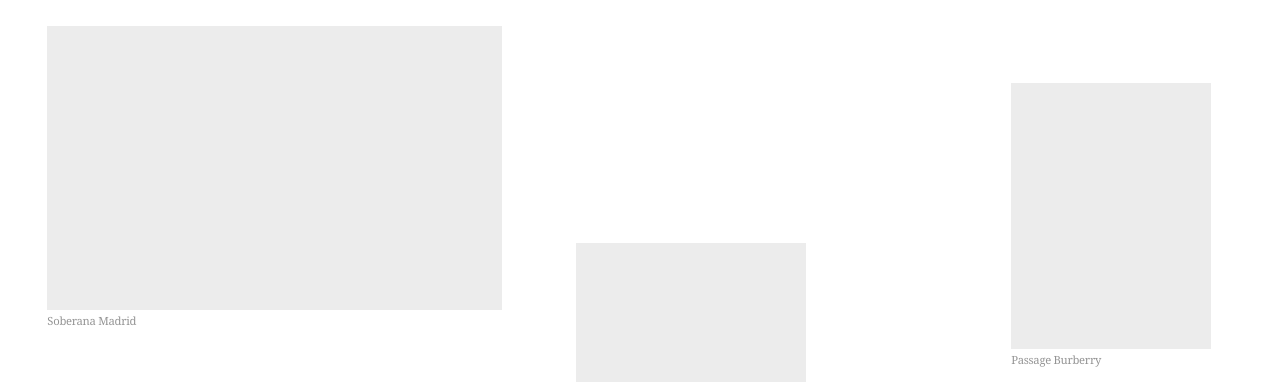
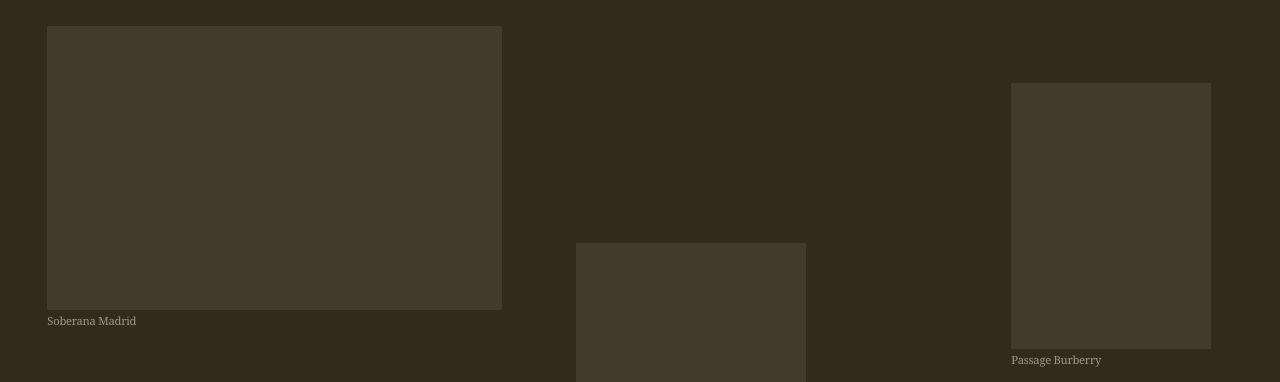
Before and after one commit to garciaanita/cremebureauweb, a plain HTML site: page index.html in a window 1280 px wide. Shown: the top 382 px of the page. Drawn offline with Linux system fonts and the light colour scheme; a web font is replaced by a local one.

Commit message:
Portada y contacto: fondo verde del logo y texto crema
Co-Authored-By: Claude Opus 5.5 <noreply@anthropic.com>

```diff
--- a/css/estilo.css
+++ b/css/estilo.css
@@ -817,3 +817,24 @@ i {
     width: 18vw;
   }
 }
+
+
+
+/* Portada y contacto: fondo verde del logo y texto crema */
+.fondo-verde {
+  --papel: #302b1b;
+  --tinta: #f4f0e1;
+  --tinta-suave: rgba(244, 240, 225, 0.55);
+  --reserva: rgba(244, 240, 225, 0.08);
+  background: var(--papel);
+  color: var(--tinta);
+}
+
+html:has(body.fondo-verde) {
+  background: #302b1b;
+}
+
+.fondo-verde ::selection {
+  background: #f4f0e1;
+  color: #302b1b;
+}
--- a/index.html
+++ b/index.html
@@ -8,20 +8,20 @@
 <link rel="preconnect" href="https://fonts.googleapis.com">
 <link rel="preconnect" href="https://fonts.gstatic.com" crossorigin>
 <link rel="stylesheet" href="https://fonts.googleapis.com/css2?family=Cossette+Titre&family=Libertinus+Math&family=Libertinus+Serif:ital@1&display=swap">
-<link rel="stylesheet" href="css/estilo.css?v=202611161408">
+<link rel="stylesheet" href="css/estilo.css?v=202611161410">
 <link rel="icon" type="image/png" sizes="32x32" href="img/logo/favicon-contorno-oscuro-32.png">
 <link rel="icon" type="image/png" sizes="32x32" href="img/logo/favicon-contorno-oscuro-32.png" media="(prefers-color-scheme: light)">
 <link rel="icon" type="image/png" sizes="192x192" href="img/logo/icono-contorno-oscuro-192.png" media="(prefers-color-scheme: light)">
 <link rel="icon" type="image/png" sizes="32x32" href="img/logo/favicon-contorno-crema-32.png" media="(prefers-color-scheme: dark)">
 <link rel="icon" type="image/png" sizes="192x192" href="img/logo/icono-contorno-crema-192.png" media="(prefers-color-scheme: dark)">
 </head>
-<body>
+<body class="fondo-verde">
 
 <a class="salto" href="#principal">Ir al contenido</a>
 
 <header class="nav nav--centro reticula">
   <a class="nav__marca" href="index.html">Creme Bureau</a>
-  <a class="nav__logo" href="index.html" tabindex="-1" aria-hidden="true"><img src="img/logo/logo-menu.png" alt="" width="59" height="96"></a>
+  <a class="nav__logo" href="index.html" tabindex="-1" aria-hidden="true"><img src="img/logo/logo-menu-crema.png" alt="" width="59" height="96"></a>
   <span class="nav__salto" aria-hidden="true"></span>
   <nav class="nav__enlaces" aria-label="Principal">
     <a href="moi.html">moi</a>
@@ -114,6 +114,6 @@
   </figure>
 </main>
 
-<script src="js/cristal.js?v=202611161408"></script>
+<script src="js/cristal.js?v=202611161410"></script>
 </body>
 </html>
```
Also changed, not shown: archive.html (+2 -2 lines), get-in-touch.html (+4 -4 lines), moi.html (+3 -3 lines), playground.html (+3 -3 lines), img/logo/logo-menu-crema.png (added).
